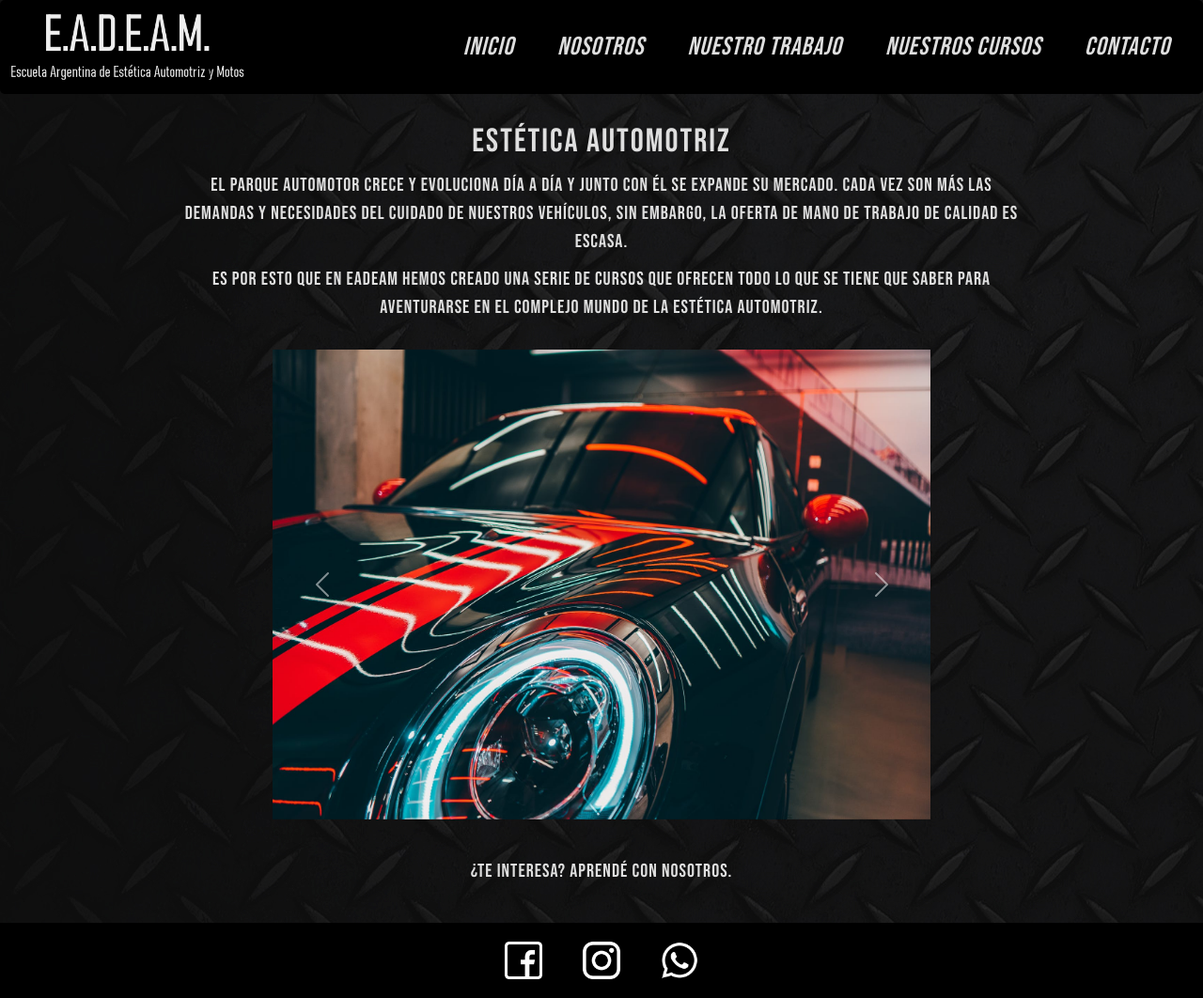
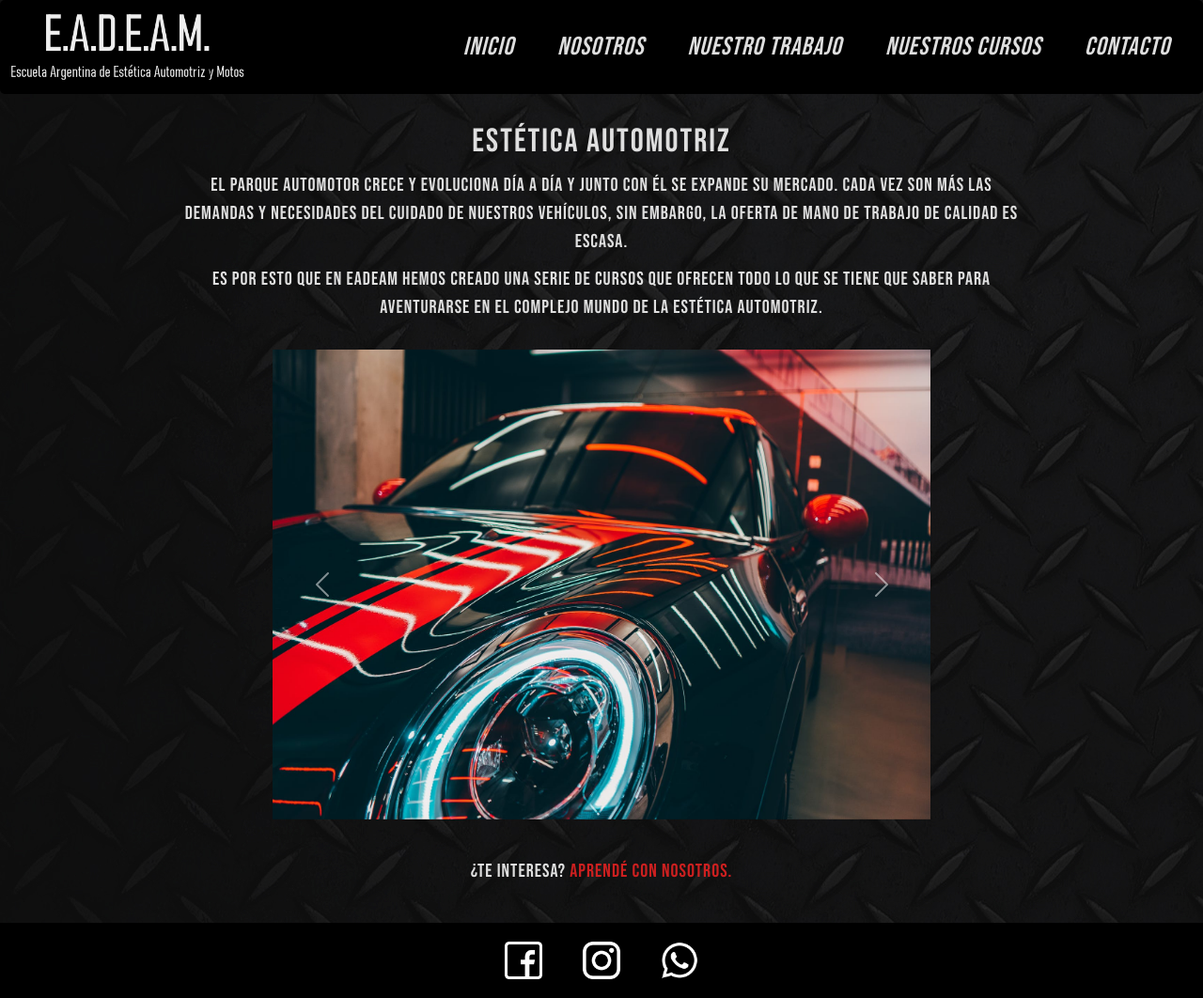
Before and after one commit to Sprnz/idea-lagorio, a website: page index.html in a window 1280 px wide. Shown: the whole page at 94% size. Drawn offline with nearby package versions, Linux system fonts and the light colour scheme.

Commit message:
ultimos detalles

```diff
--- a/scss/components/_main.scss
+++ b/scss/components/_main.scss
@@ -42,7 +42,7 @@
 }
 
 
-.a-nosotros {color: #EEEE;
+.a-nosotros {color: #d82121f1;
 &:hover {text-decoration: underline;}
 }
 
```
Also changed, not shown: css/style.css.
